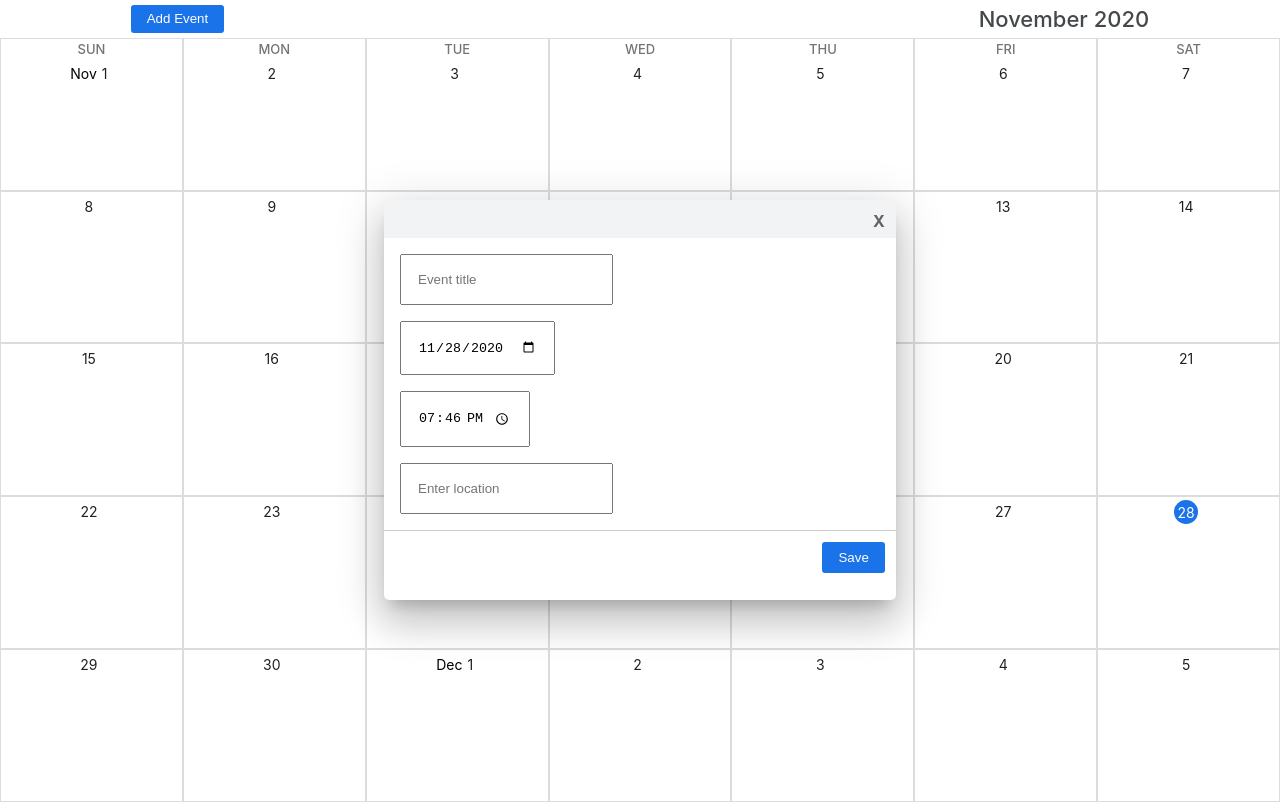
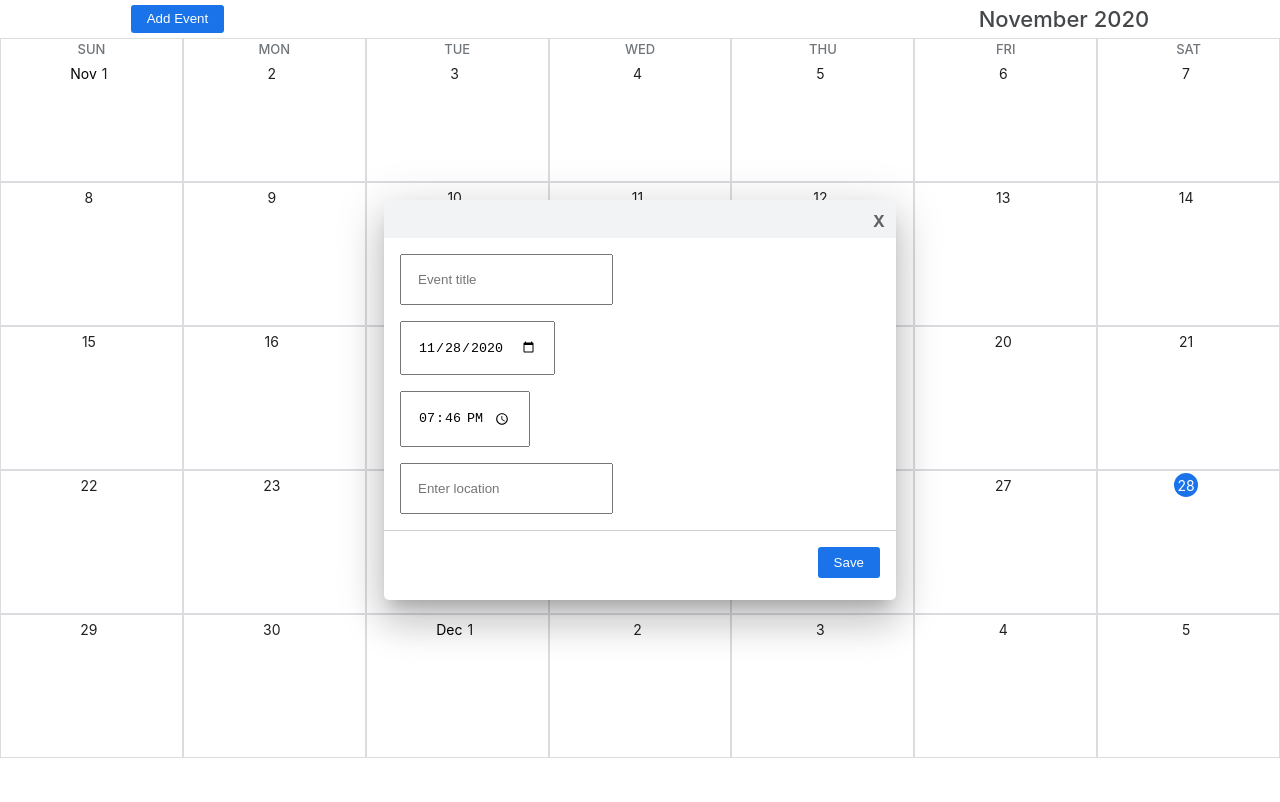
Before and after one commit to shaniyona/calendar, a React (Create React App) app: page / in a window 1280 px wide. Both pictures are taken after a click on the button "Add Event". Built offline with nearby package versions, Linux system fonts and the light colour scheme.

Commit message:
event title required works

```diff
--- a/src/App.css
+++ b/src/App.css
@@ -12,7 +12,7 @@ body{
 .week {
   display: flex;
   width: 100%;
-  height: calc(95.5vh/5);
+  height: calc(90vh/5);
 }
 .calendarTile {
   border: #dadce0 1px solid;
@@ -38,7 +38,7 @@ body{
   left: 50%;
   top: 50%;
   width: 40%;
-  height: 65%;
+  height: 70%;
   max-height: 400px;
   overflow: auto;
   background-color: rgb(255, 255, 255, 1);
@@ -49,7 +49,7 @@ body{
 
 .eventModalForm {
   border-radius: 5px;
-  overflow-y: scroll;
+  overflow-y: auto;
 }
 
 .eventModalForm input{
@@ -60,9 +60,7 @@ body{
 
 .eventModalFormFooter {
   background-color: white;
-  /* height: 1.5rem; */
   text-align: right;
-  padding: 0.7rem;
   border-top: 1px solid rgba(143, 133, 133, 0.4);
 }
 
@@ -72,6 +70,7 @@ body{
   padding: 0.5rem 1rem;
   border-radius: 3px;
   border: none;
+  float: right;
 }
 
 .eventModalFormNavBar{
--- a/src/components/EventModal.js
+++ b/src/components/EventModal.js
@@ -31,15 +31,15 @@ class EventModal extends Component {
                 <div className="modal eventModalFormNavBar">
                     <span className="modal" onClick={this.props.onCloseHandler}>X</span>
                 </div>
-        <form className="modal eventModalForm">
-          <input className="modal" type="text" value={this.state.title} placeholder="Event title" onChange={this.handleEventTitleChange} required="required"></input>
+                <form className="modal eventModalForm" onSubmit={this.onSaveModal}>
+                    <input className="modal" type="text" value={this.state.title} placeholder="Event title" onChange={this.handleEventTitleChange} required></input>
                     <input className="modal" type="date" defaultValue={this.state.date} onChange={this.handleDateChange}></input>
                     <input className="modal" type="time" defaultValue={this.state.time} onChange={this.handleTimeChange}></input>
                     <input className="modal" type="text" value={this.state.location} placeholder="Enter location" onChange={this.handleLocationChange}></input>
+                    <div className="modal eventModalFormFooter">
+                        <input className="modal" type="submit" value="Save"></input>
+                    </div>
                 </form>
-        <div className="modal eventModalFormFooter">
-          <input className="modal" type="submit" onClick={this.onSaveModal} value="Save"></input>
-        </div>
             </div>
         )
     }
```
Lines whose indentation alone changed are shown as unchanged.
